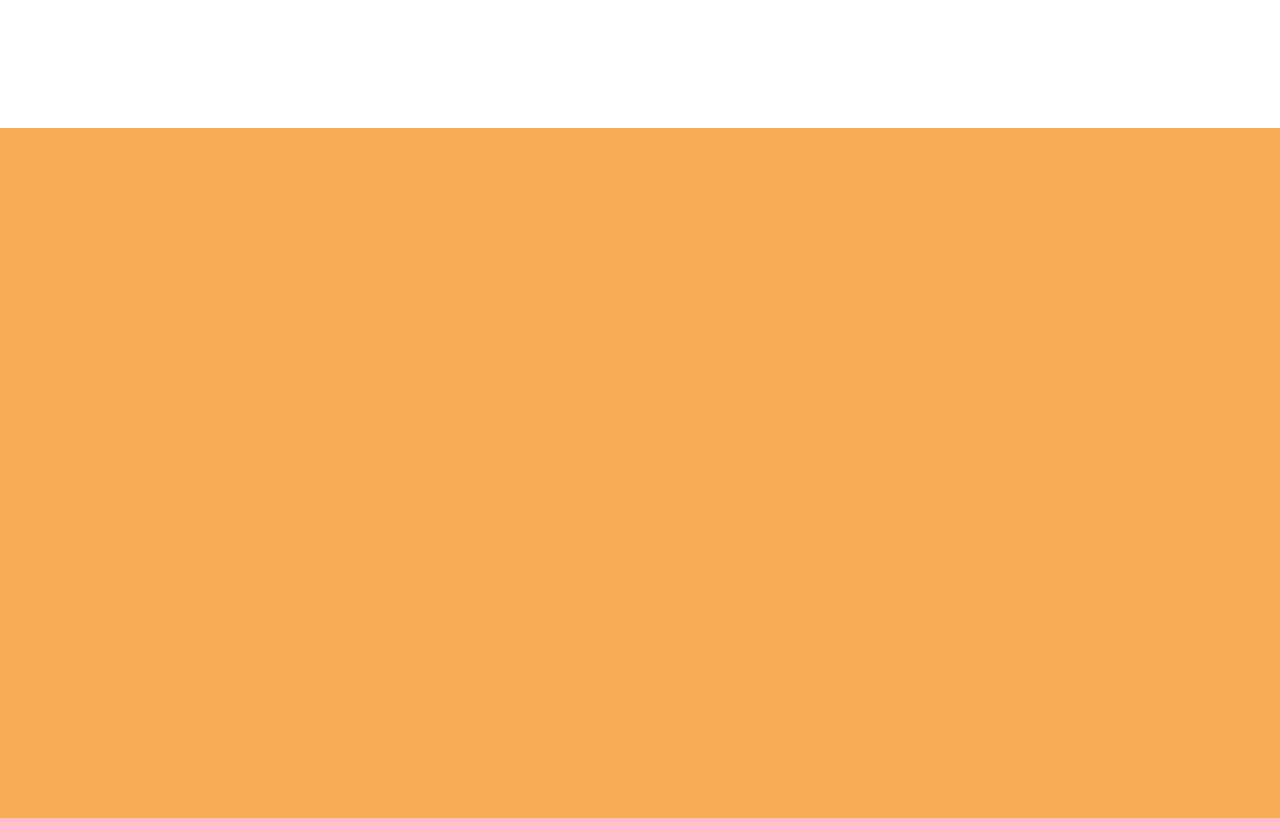
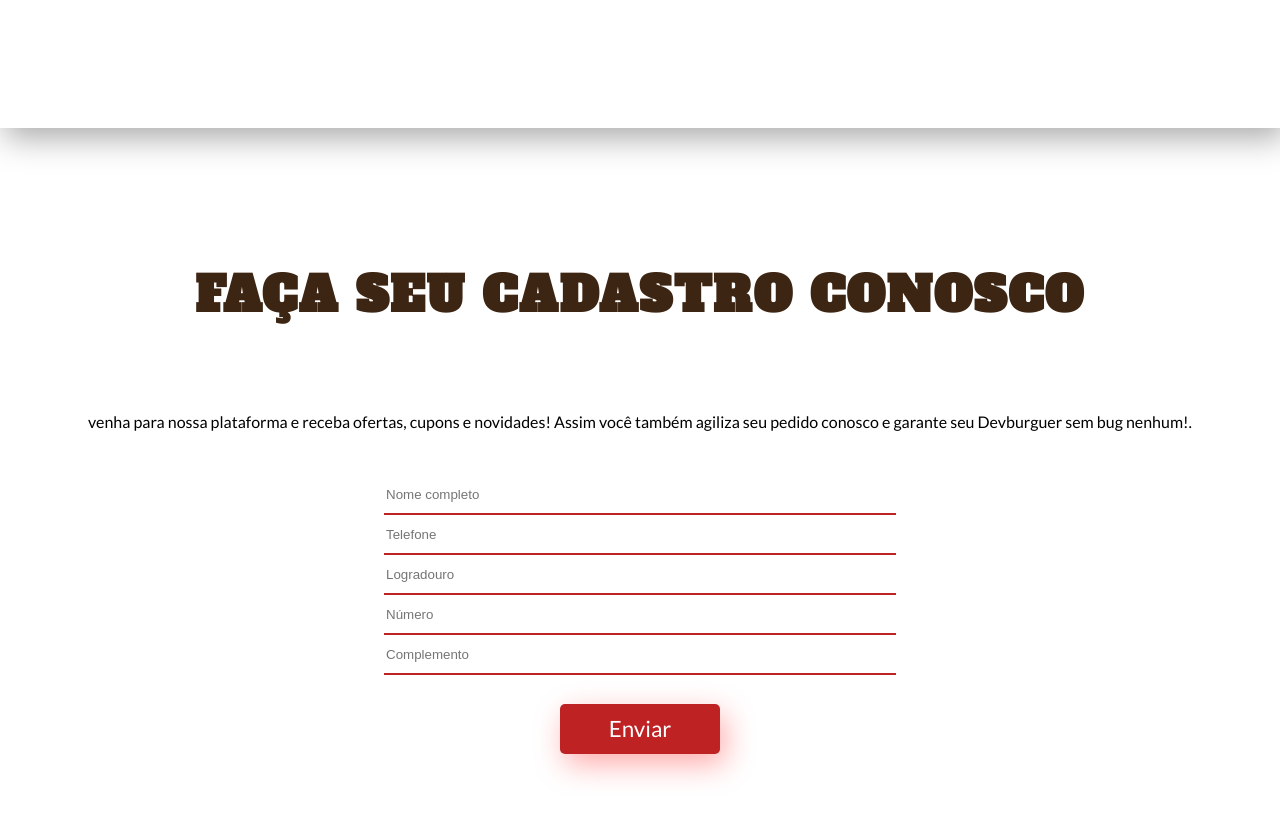
Before and after one commit to ViniciusSTeixeira/DevBurger, a React (Create React App) app: page /cadastro in a window 1280 px wide. Shown: the part 2660-3478 px from the top of the page. Before the commit the page ends 2788 px from the top, so only its background shows below. Built offline with nearby package versions, Linux system fonts and the light colour scheme.

Commit message:
:lipstick: feat: Estilizaçao CSS do formulario

```diff
--- a/src/App.js
+++ b/src/App.js
@@ -7,6 +7,7 @@ import Loading from "./components/loading/Loading";
 import Home from "./components/Home/Home.jsx";
 import Produtos from "./components/produtos/Produtos.jsx";
 import Sobre from "./components/Sobre/Sobre.jsx";
+import Cadastro from "./components/Cadastro/Cadastro.jsx"
 import Footer from "./components/footer/Footer.jsx";
 
 
@@ -29,6 +30,7 @@ function App() {
           <Home />
           <Produtos />
           <Sobre />
+          <Cadastro />
           <Footer />
         </>
       )}
--- a/src/components/Button/styles.module.css
+++ b/src/components/Button/styles.module.css
@@ -1,20 +1,21 @@
 .button {
-    background: var(--blue);
-    color: var(--white);
-    border: none;
-
-    padding: 14px;
-    border-radius: 25px;
-
-    font-weight: bold;
-    font-size: 16px;
-    justify-content: center;
-    margin: 5px;
-
-    cursor: pointer;
-    outline: 0;
+  width: 160px;
+  height: 50px;
+  display: flex;
+  justify-content: center;
+  align-items: center;
+  font-size: 1.4rem;
+  font-family: "Lato";
+  background-color: #bf2222;
+  box-shadow: 5px 10px 30px rgba(255, 2, 2, 0.336);
+  border-radius: 5px;
+  color: #ffffff;
   }
 
   .button:hover {
-    background: var(--purple);
+    background-color: transparent;
+    transition: all ease 0.5s;
+    color: #3d2514;
+    border: 2px solid #bf2222;
+    cursor: pointer;
   }
--- a/src/components/Cadastro/Cadastro.css
+++ b/src/components/Cadastro/Cadastro.css
@@ -1,19 +1,32 @@
-#contact {
+#cadastro {
   width: 100%;
-    height: 120vh;
-    box-sizing: border-box;
+  height: 90vh;
   font-family: "Lato";
   display: flex;
   flex-direction: column;
   align-items: center;
-    justify-content: center;
-    padding-top: 40px;
+  justify-content: space-around;
   background-color: #ffffff;
+  text-align: center;
+  padding-top: 10vh;
+  padding-bottom: 10vh;
 }
 
-  #contact h2 {
+#cadastro h2{
   font-family: "Alfa Slab One";
+  color: #3d2514;
   letter-spacing: 2px;
-    color: #3d2514;
-    font-size: 3rem;
+  font-size: 3em;
 }
+
+#cadastro  p{
+  color: black;
+}
+
+form{
+  width: 100vw;
+  display: flex;
+  flex-direction: column;
+  align-items: center;
+
+}
--- a/src/components/Cadastro/Cadastro.jsx
+++ b/src/components/Cadastro/Cadastro.jsx
@@ -1,22 +1,91 @@
 import axios from "axios";
 import React, { useState }from "react";
 import { toast } from "react-toastify";
+import Button from "../Button/Button.jsx";
+import Input from "../Input/Input.jsx"
 import "./Cadastro.css"
 
+
 function Cadastro() {
+
+  const [nome, setNome] = useState("");
+  const [telefone, setTelefone] = useState("");
+  const [rua, setRua] = useState("");
+  const [numero, setNumero] = useState("");
+  const [complemento, setComplemento] = useState("");
+
+
+  const submitForm = async (event) => {
+    event.preventDefault();
+
+    try {
+      const response = await axios.post(
+        "https://vila-api.herokuapp.com/contacts",
+
+        {
+          nome: nome,
+          telefone: telefone,
+          rua: rua,
+          numero: numero,
+          complemento: complemento,
+        }
+      );
+
+      toast.success('Formulário envaido com sucesso!')
+
+    } catch (error) {
+    toast.error('Nao foi possível comunicar com o servidor')
+    }
+
+  };
+
   return (
-    <div id="contact">
-      <h2>Cadastre-se em nossa plataforma e receba ofertas, cupons e novidades! Assim você também agiliza seu pedido conosco.</h2>
-      <div className="cadastro-container">
-        <SobreBox image={sobreimage1} title="JAIANE GUIMARÃES" linkedin=""/>
-        <SobreBox image={sobreimage2} title="JONATAS ALVES"/>
-        <SobreBox image={sobreimage3} title="MAYSA PEREIRA"/>
-        <SobreBox image={sobreimage4} title="VINICIUS TEIXEIRA"/>
+
+    <div id="cadastro">
+
+      <h2>FAÇA SEU CADASTRO CONOSCO</h2>
+      <p>venha para nossa plataforma e receba ofertas, cupons e novidades! Assim você também agiliza seu pedido conosco e garante seu Devburguer sem bug nenhum!.</p>
+
+      <form
+          onSubmit={submitForm}
+        >
+          <Input
+            value={nome}
+            label="Nome completo"
+            onChange={(event) => setNome(event.target.value)}
+          />
+
+          <Input
+            value={telefone}
+            label="Telefone"
+            type="tel"
+            onChange={(event) => setTelefone(event.target.value)}
+          />
+
+          <Input
+            value={rua}
+            label="Logradouro"
+            onChange={(event) => setRua(event.target.value)}
+          />
+
+          <Input
+            value={numero}
+            label="Número"
+            onChange={(event) => setNumero(event.target.value)}
+          />
+
+          <Input
+            value={complemento}
+            label="Complemento"
+            onChange={(event) => setComplemento(event.target.value)}
+          />
+
+        </form>
+
+          <Button>Enviar</Button>
+
       </div>
-    </div>
   );
 }
 
 export default Cadastro;
-
-// nome, telefone, rua, numero, complemento
--- a/src/components/Input/Input.jsx
+++ b/src/components/Input/Input.jsx
@@ -6,8 +6,8 @@ import styles from "./styles.module.css";
 function Input({ value, label, onChange, type }) {
   return (
     <>
-      <Label>{label}</Label>
       <input
+        placeholder={label}
         type={type}
         value={value}
         onChange={onChange}
--- a/src/components/Input/styles.module.css
+++ b/src/components/Input/styles.module.css
@@ -1,12 +1,9 @@
 .input {
-  width: 100%;
-  padding: 16px;
+  border: none;
+  border-bottom: 2px solid #bf2222;
+  background: none;
   outline: none;
-  border: 0.1px solid var(--gray);
-  font-size: 18px;
-  border-radius: 5px;
+  color: black;
+  width: 40%;
+  height: 5vh;
 }
-
-.input:focus {
-  border: 1px solid var(--blue);
-}
--- a/src/components/Navbar/Navbar.jsx
+++ b/src/components/Navbar/Navbar.jsx
@@ -41,7 +41,7 @@ function Navbar() {
           </Link>
         </li>
         <li>
-          <Link to="contact" smooth={true} duration={2000}>
+          <Link to="cadastro" smooth={true} duration={2000}>
             Cadastre-se
           </Link>
         </li>
```
Lines whose indentation alone changed are shown as unchanged.
